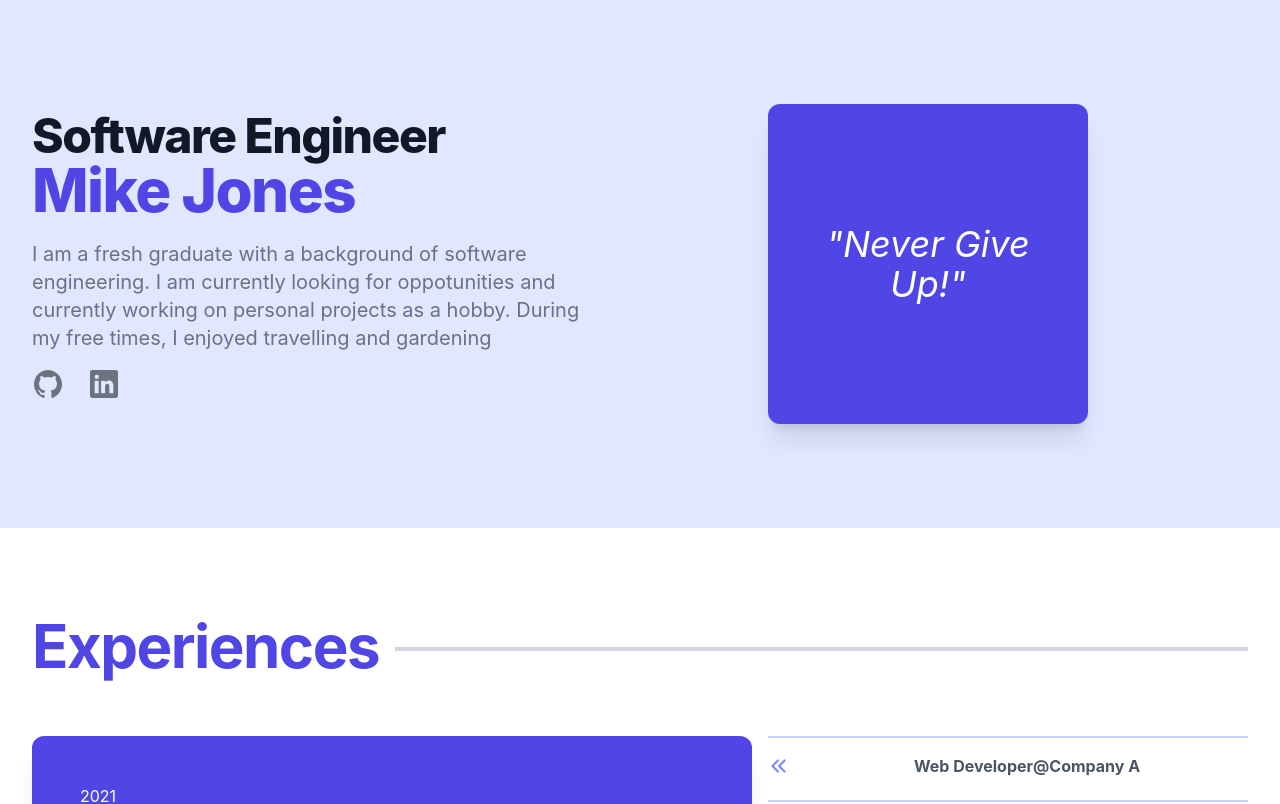
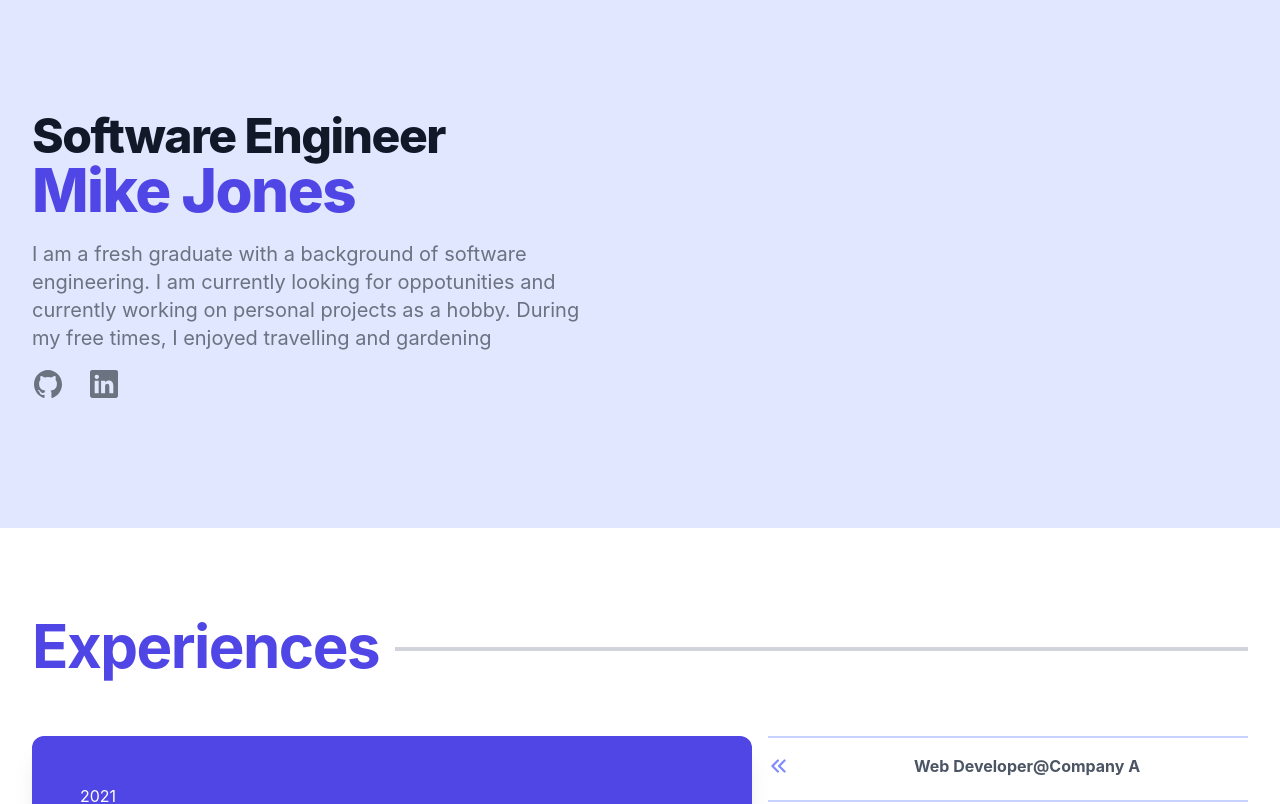
Before and after one commit to khaifahmi99/Serverless-Portfolio, a React (Create React App) app in the folder client/: page / in a window 1280 px wide. Shown: the top 804 px of the page. Built offline with nearby package versions, Linux system fonts and the light colour scheme; some icons are missing.

Commit message:
added react-awesome shapes and replace the quote section

```diff
--- a/client/package.json
+++ b/client/package.json
@@ -12,6 +12,7 @@
     "@types/react": "^17.0.38",
     "@types/react-dom": "^17.0.11",
     "react": "^17.0.2",
+    "react-awesome-shapes": "^0.1.12",
     "react-dom": "^17.0.2",
     "react-scripts": "5.0.0",
     "typescript": "^4.5.4",
--- a/client/src/constants/colors.ts
+++ b/client/src/constants/colors.ts
@@ -23,6 +23,8 @@ const COLORS = {
     bg800: 'bg-sky-800',
     borderLight: 'border-sky-200',
     borderDark: 'border-sky-500',
+    hexLight: '',
+    hexDark: '#0ea4e9',
   },
   emerald: {
     text100: 'text-emerald-100',
@@ -45,6 +47,8 @@ const COLORS = {
     bg800: 'bg-emerald-800',
     borderLight: 'border-emerald-200',
     borderDark: 'border-emerald-500',
+    hexLight: '',
+    hexDark: '#10b981',
   },
   indigo: {
     text100: 'text-indigo-100',
@@ -67,6 +71,8 @@ const COLORS = {
     bg800: 'bg-indigo-800',
     borderLight: 'border-indigo-200',
     borderDark: 'border-indigo-500',
+    hexLight: '',
+    hexDark: '#6365f1',
   },
 };
 
--- a/client/src/contexts/ThemeContext.tsx
+++ b/client/src/contexts/ThemeContext.tsx
@@ -24,6 +24,8 @@ interface Theme {
     bg800: string;
     borderLight: string;
     borderDark: string;
+    hexLight: string;
+    hexDark: string;
 }
 
 const isColorValid = (color: string) => THEME_COLORS.includes(color);
--- a/client/src/views/Home/Home.tsx
+++ b/client/src/views/Home/Home.tsx
@@ -1,4 +1,8 @@
-import { QuoteCard } from '../../components/Card';
+// eslint-disable-next-line @typescript-eslint/ban-ts-comment
+// @ts-nocheck
+import { CircleGrid } from 'react-awesome-shapes';
+
+// import { QuoteCard } from '../../components/Card';
 import { GithubIcon, TwitterIcon, LinkedinIcon } from '../../components/Icons';
 import { useProfileContext } from '../../contexts/ProfileContext';
 import { useThemeColorContext } from '../../contexts/ThemeContext';
@@ -58,7 +62,13 @@ function Home(): JSX.Element {
           </div>
           <div className="items-center justify-center hidden lg:flex">
             <div className="h-80 w-80">
-              <QuoteCard quote={`"${profile.personalQuote}"`} />
+              {/* <QuoteCard quote={`"${profile.personalQuote}"`} /> */}
+              <CircleGrid
+                position="relative"
+                color={themeColor.hexDark}
+                size="19em"
+                zIndex={2}
+              />
             </div>
           </div>
         </div>
```
Also changed, not shown: 1 other file (tests, documents, lock files or other folders).
